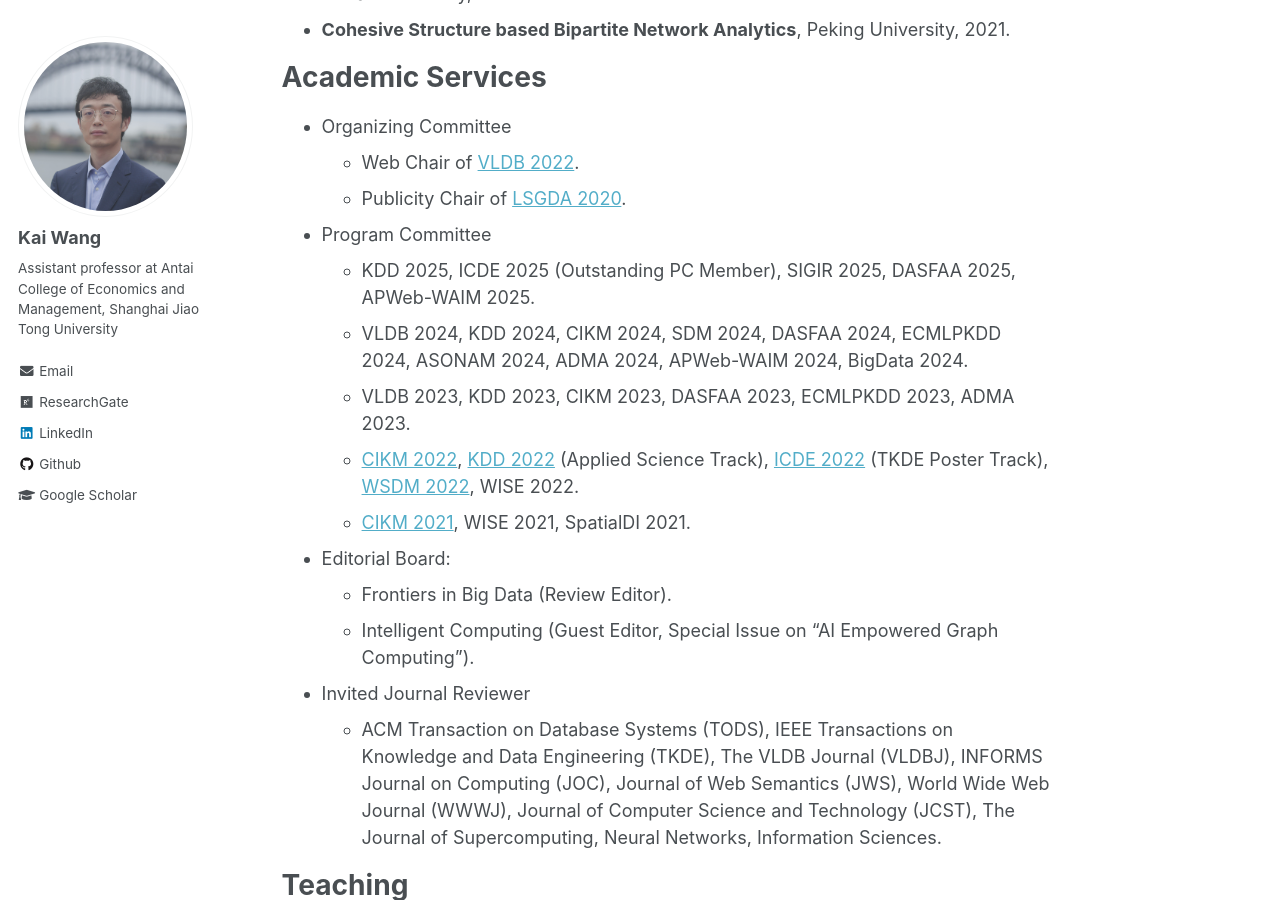
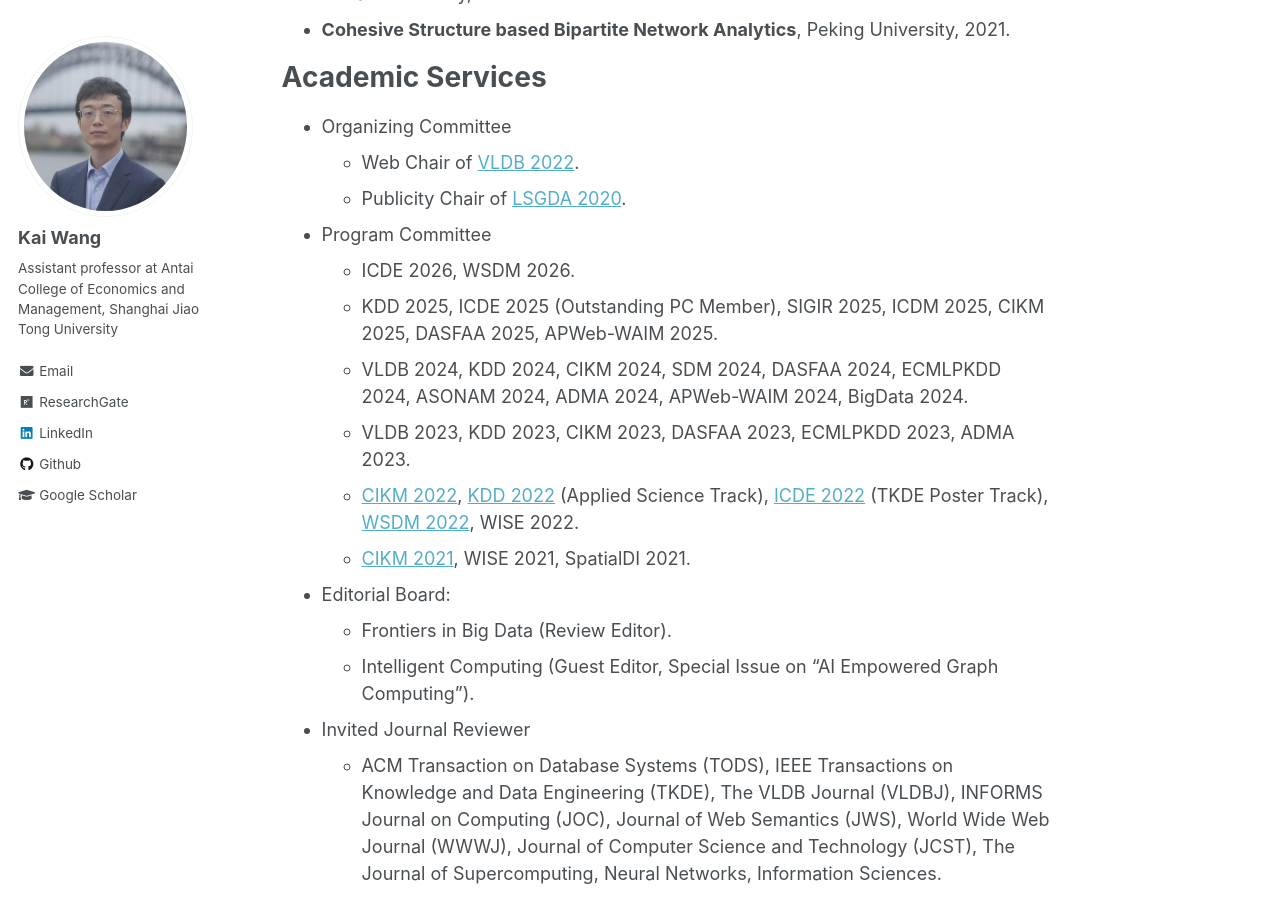
Before and after one commit to cs-kaiwang/cs-kaiwang.github.io, a Jekyll site: the page built from _pages/about.md, in a window 1280 px wide and 900 px high, scrolled down 6006 px. Built offline with Jekyll 4.4.1, drawn with Linux system fonts in a browser that asks for light colours.

Commit message:
Update about.md

```diff
--- a/_pages/about.md
+++ b/_pages/about.md
@@ -90,7 +90,8 @@ Academic Services
   - Publicity Chair of [LSGDA 2020](https://www.google.com/url?q=https%3A%2F%2Flsgda.github.io%2F2020%2F&sa=D&sntz=1&usg=AFQjCNFYfkgg9wBrWW8wUaG8GCGXJz3z_A).
 
 - Program Committee
-  - KDD 2025, ICDE 2025 (Outstanding PC Member), SIGIR 2025, DASFAA 2025, APWeb-WAIM 2025.
+  - ICDE 2026, WSDM 2026.
+  - KDD 2025, ICDE 2025 (Outstanding PC Member), SIGIR 2025, ICDM 2025, CIKM 2025, DASFAA 2025, APWeb-WAIM 2025.
   - VLDB 2024, KDD 2024, CIKM 2024, SDM 2024, DASFAA 2024, ECMLPKDD 2024, ASONAM 2024, ADMA 2024, APWeb-WAIM 2024, BigData 2024.
   - VLDB 2023, KDD 2023, CIKM 2023, DASFAA 2023, ECMLPKDD 2023, ADMA 2023.
   - [CIKM 2022](https://www.cikm2022.org/), [KDD 2022](https://kdd.org/kdd2022/) (Applied Science Track), [ICDE 2022](https://icde2022.ieeecomputer.my/) (TKDE Poster Track), [WSDM 2022](https://www.wsdm-conference.org/2022/), WISE 2022.
```
